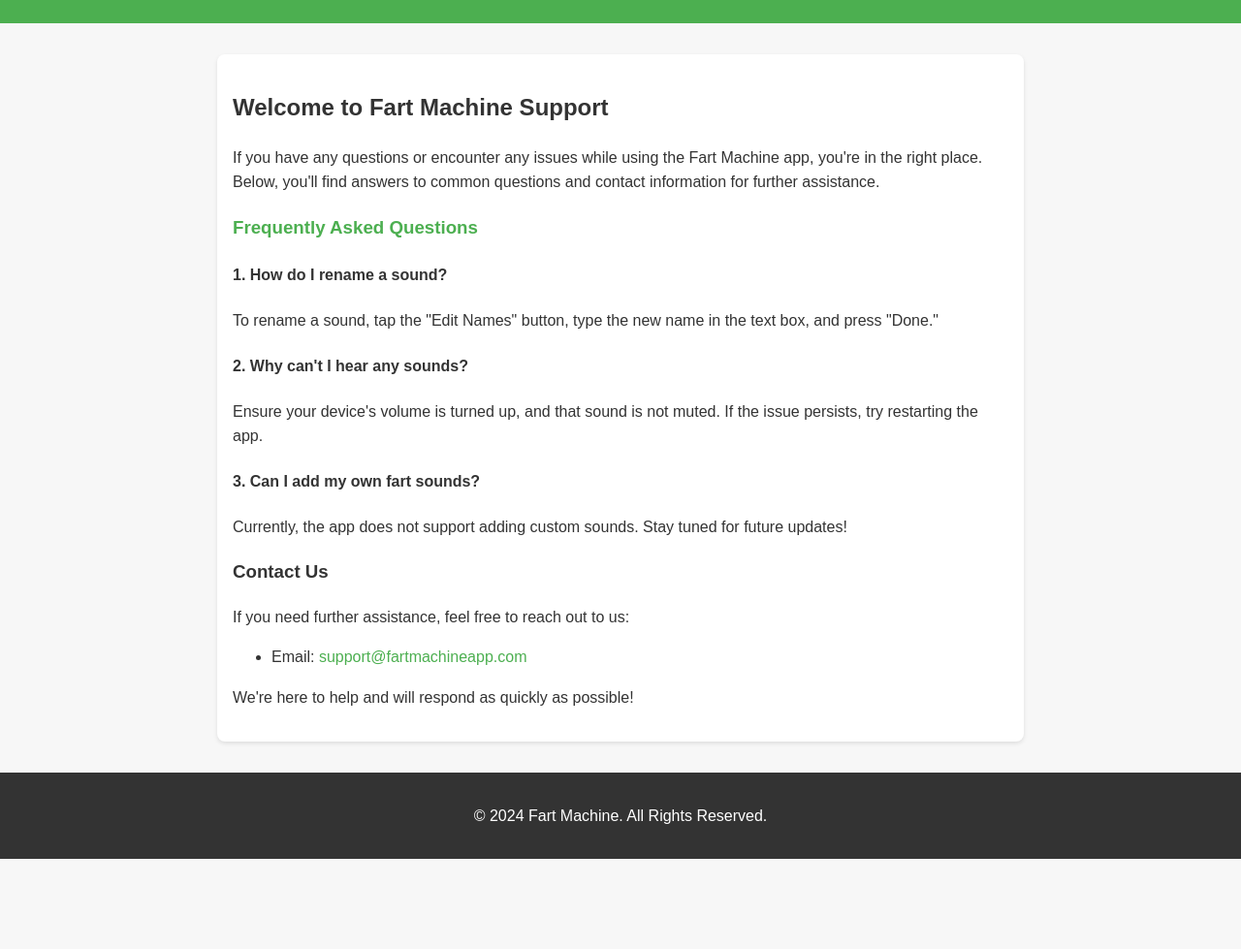
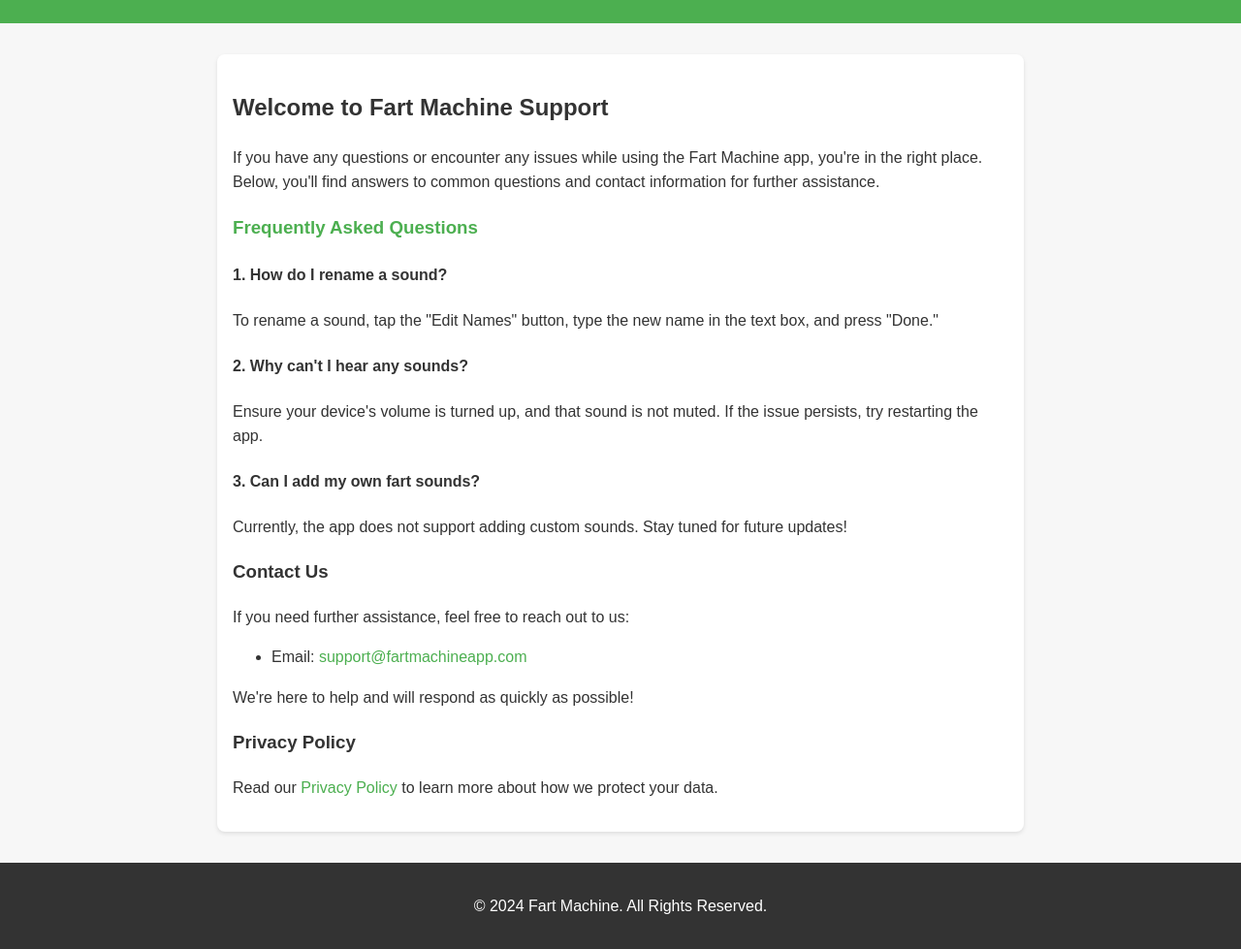
Before and after one commit to joeiphone08/FartMachineSupport, a plain HTML site: page index.html in a window 1280 px wide. Shown: the part 81-1060 px from the top of the page at 97% size. Before the commit the page ends 967 px from the top, so only its background shows below. Drawn offline with Linux system fonts and the light colour scheme.

Commit message:
add privacy policy

```diff
--- a/index.html
+++ b/index.html
@@ -94,6 +94,9 @@
         </ul>
 
         <p>We&#39;re here to help and will respond as quickly as possible!</p>
+
+        <h3>Privacy Policy</h3>
+        <p>Read our <a href="privacy_policy.html">Privacy Policy</a> to learn more about how we protect your data.</p>
     </div>
 
     <footer>
```
